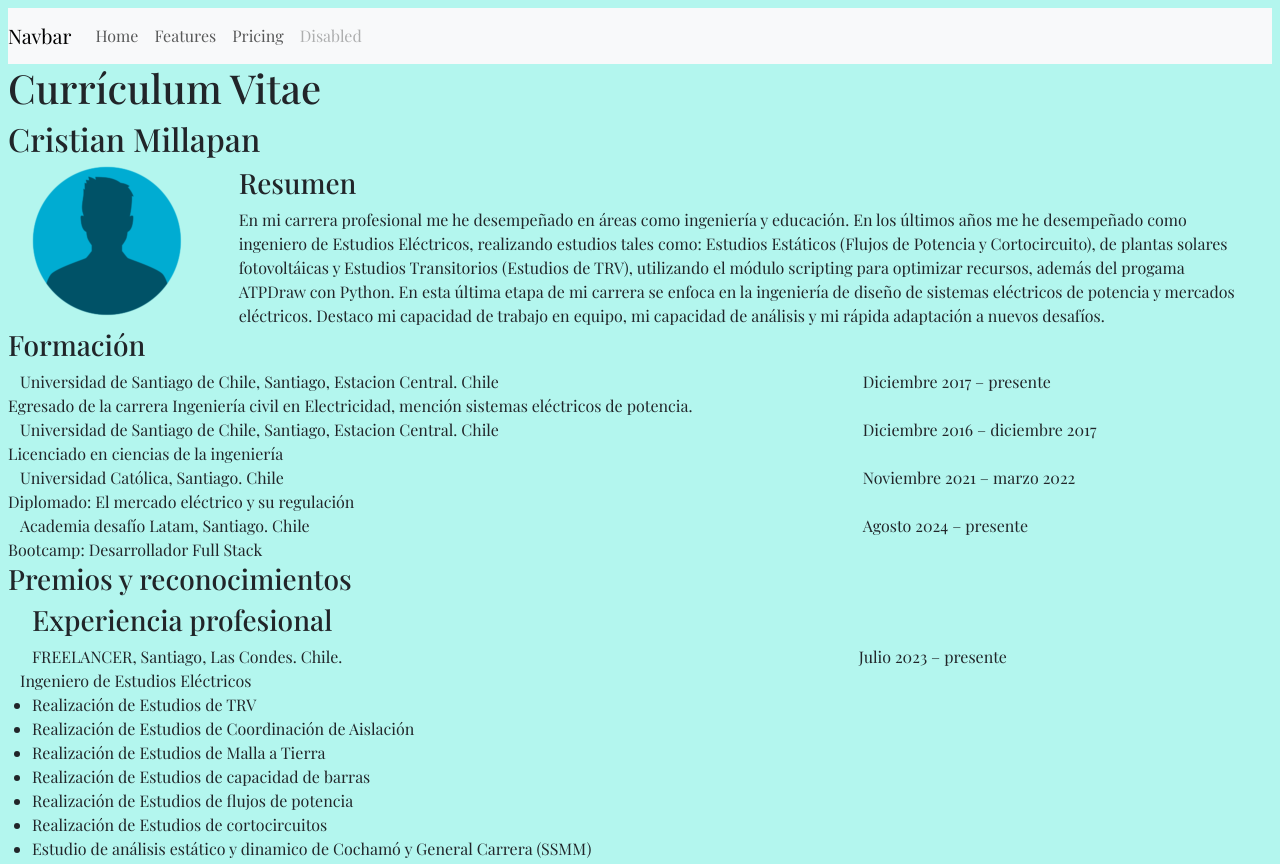
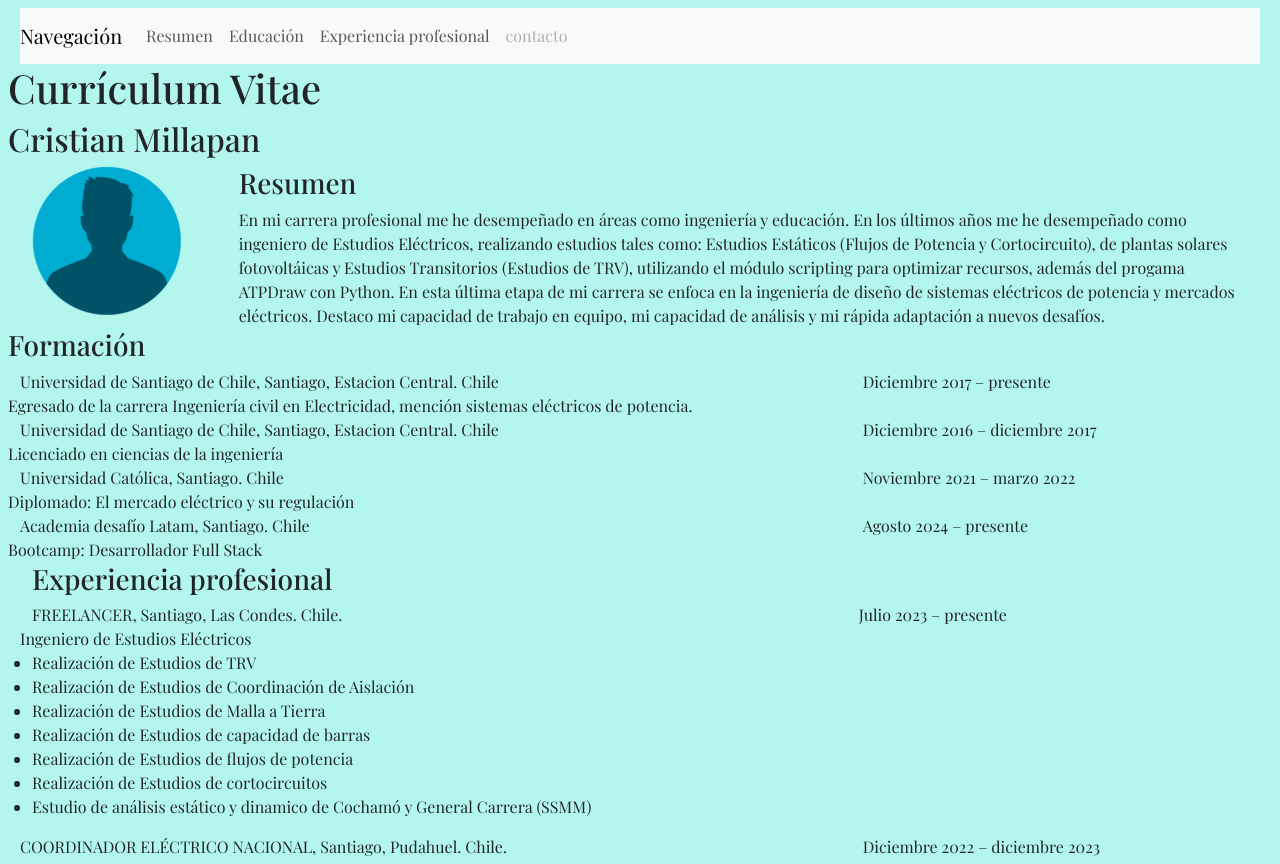
Before and after one commit to Cristian-Andres-Millapan-Marilao/Cristian-Andres-Millapan-Marilao.github.io, a plain HTML site: page index.html in a window 1280 px wide. Shown: the top 864 px of the page. Drawn offline with nearby package versions, Linux system fonts and the light colour scheme; a web font is replaced by a local one.

Commit message:
Modificacion Navbar y creacion de Secciones

```diff
--- a/index.html
+++ b/index.html
@@ -27,9 +27,9 @@
     <title>Mi CV</title>
   </head>
   <body class="playfair-display-fd">
-    <div class="navbar0">
+    <div class="navbar0 container-fluid">
       <nav class="navbar navbar-expand-lg navbar-light bg-light">
-        <a class="navbar-brand" href="#">Navbar</a>
+        <a class="navbar-brand" href="#">Navegación</a>
         <button
           class="navbar-toggler"
           type="button"
@@ -45,17 +45,17 @@
           <ul class="navbar-nav">
             <li class="nav-item active">
               <a class="nav-link" href="#"
-                >Home <span class="sr-only">(current)</span></a
+                >Resumen <span class="sr-only">(current)</span></a
               >
             </li>
             <li class="nav-item">
-              <a class="nav-link" href="#">Features</a>
+              <a class="nav-link" href="#">Educación</a>
             </li>
             <li class="nav-item">
-              <a class="nav-link" href="#">Pricing</a>
+              <a class="nav-link" href="#">Experiencia profesional</a>
             </li>
             <li class="nav-item">
-              <a class="nav-link disabled" href="#">Disabled</a>
+              <a class="nav-link disabled" href="#">contacto</a>
             </li>
           </ul>
         </div>
@@ -63,6 +63,7 @@
     </div>
     <h1>Currículum Vitae</h1>
     <h2>Cristian Millapan</h2>
+    <section class="Resumen">
       <div class="container-fluid">
         <div class="row">
           <div class="col-xs-2 col-sm-2 col-md-2 col-lg-2 col-xl-2 col-xxl-2">
@@ -80,21 +81,24 @@
           >
             <h3>Resumen</h3>
             <p>
-            En mi carrera profesional me he desempeñado en áreas como ingeniería
-            y educación. En los últimos años me he desempeñado como ingeniero de
-            Estudios Eléctricos, realizando estudios tales como: Estudios
-            Estáticos (Flujos de Potencia y Cortocircuito), de plantas solares
-            fotovoltáicas y Estudios Transitorios (Estudios de TRV), utilizando
-            el módulo scripting para optimizar recursos, además del progama
-            ATPDraw con Python. En esta última etapa de mi carrera se enfoca en
-            la ingeniería de diseño de sistemas eléctricos de potencia y
-            mercados eléctricos. Destaco mi capacidad de trabajo en equipo, mi
-            capacidad de análisis y mi rápida adaptación a nuevos desafíos.
+              En mi carrera profesional me he desempeñado en áreas como
+              ingeniería y educación. En los últimos años me he desempeñado como
+              ingeniero de Estudios Eléctricos, realizando estudios tales como:
+              Estudios Estáticos (Flujos de Potencia y Cortocircuito), de
+              plantas solares fotovoltáicas y Estudios Transitorios (Estudios de
+              TRV), utilizando el módulo scripting para optimizar recursos,
+              además del progama ATPDraw con Python. En esta última etapa de mi
+              carrera se enfoca en la ingeniería de diseño de sistemas
+              eléctricos de potencia y mercados eléctricos. Destaco mi capacidad
+              de trabajo en equipo, mi capacidad de análisis y mi rápida
+              adaptación a nuevos desafíos.
             </p>
           </div>
         </div>
       </div>
+    </section>
     <!-- Apartado de formación -->
+    <section class="Educación">
       <div class="Formación">
         <h3>Formación</h3>
         <div class="row">
@@ -140,11 +144,10 @@
         </div>
         <div class="row">Bootcamp: Desarrollador Full Stack</div>
       </div>
-
-    <!-- Apartado de premios y reconocimientos -->
-    <h3>Premios y reconocimientos</h3>
+    </section>
 
     <!-- Experiencia profesional -->
+    <section class="Exp. Profesional">
       <div class="container-fluid">
         <div class="row"><h3>Experiencia profesional</h3></div>
         <!-- Primer Item Laboral -->
@@ -166,8 +169,8 @@
             <li>Realización de Estudios de flujos de potencia</li>
             <li>Realización de Estudios de cortocircuitos</li>
             <li>
-            Estudio de análisis estático y dinamico de Cochamó y General Carrera
-            (SSMM)
+              Estudio de análisis estático y dinamico de Cochamó y General
+              Carrera (SSMM)
             </li>
           </ul>
         </div>
@@ -211,8 +214,8 @@
           <li>Realización de Estudios de Transient Recovery Voltage (TRV)</li>
           <li>Realización de Estudios de Coordinación de Aislamiento (ECA)</li>
           <li>
-          Realización de Estudios de saturación magnética de transformadores de
-          corriente (TTCC)
+            Realización de Estudios de saturación magnética de transformadores
+            de corriente (TTCC)
           </li>
           <li>Realización de Estudios de cargabilidad de TTCC</li>
           <li>Realización de Estudios de capacidad de barras</li>
@@ -220,8 +223,9 @@
           <li>Realización de Estudios de cortocircuitos</li>
         </ul>
       </div>
-
+    </section>
     <!-- Cursos y capacitaciones -->
+    <section class="Cursos">
       <div class="container-fluid">
         <div class="row"><h3>Cursos y capacitaciones</h3></div>
         <div class="row">
@@ -239,8 +243,8 @@
               septiembre 2022
             </li>
             <li>
-            Simulación de Sistemas Eléctricos mediante ATP/EMTP - Introducción y
-            Estado Estable, Estu- dios Eléctricos, mayo 2022
+              Simulación de Sistemas Eléctricos mediante ATP/EMTP - Introducción
+              y Estado Estable, Estu- dios Eléctricos, mayo 2022
             </li>
             <li>Habilidades Blandas para Ejecutivos, UC, diciembre 2022</li>
             <li>
@@ -252,14 +256,15 @@
               laborales - TELEDUC, mayo2020
             </li>
             <li>
-            Estudios de conexión de PMGD, SERCAP, utilizando programa DIgSILENT
-            power factory
+              Estudios de conexión de PMGD, SERCAP, utilizando programa
+              DIgSILENT power factory
             </li>
           </ul>
         </div>
       </div>
-
+    </section>
     <!-- Habilidades adicionales -->
+    <section class="Habilidades">
       <div class="container-fluid">
         <div class="row"><h3>Habilidades adicionales</h3></div>
         <div class="row">
@@ -269,8 +274,8 @@
               Coordinador.
             </li>
             <li>
-            Realizar estudios de conexión de PMGD, utilizando programa digSilent
-            power factory
+              Realizar estudios de conexión de PMGD, utilizando programa
+              digSilent power factory
             </li>
             <li>
               Realizar estudios flujos de potencia estacionario, utilizando
@@ -291,8 +296,9 @@
           </ul>
         </div>
       </div>
-
+    </section>
     <!-- Información de contacto -->
+    <section class="Footer">
       <div class="container-fluid">
         <div class="row"><h3>Información de contacto</h3></div>
         <div class="row"><i class="fa-solid fa-phone"></i> (+569) 79603154</div>
@@ -308,7 +314,7 @@
           <a href="./assets/portafolio.html"> Ir a Portafolio: </a>
         </div>
       </div>
-
+    </section>
     <!-- Bootstrap -->
     <script
       src="https://cdn.jsdelivr.net/npm/bootstrap@5.3.3/dist/js/bootstrap.bundle.min.js"
```
Lines whose indentation alone changed are shown as unchanged.
